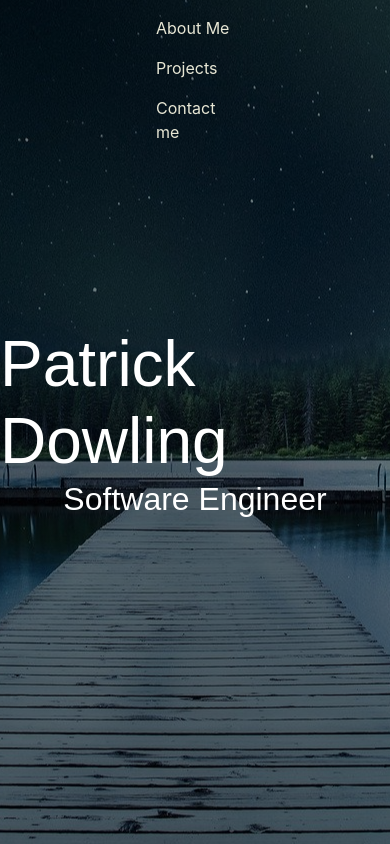
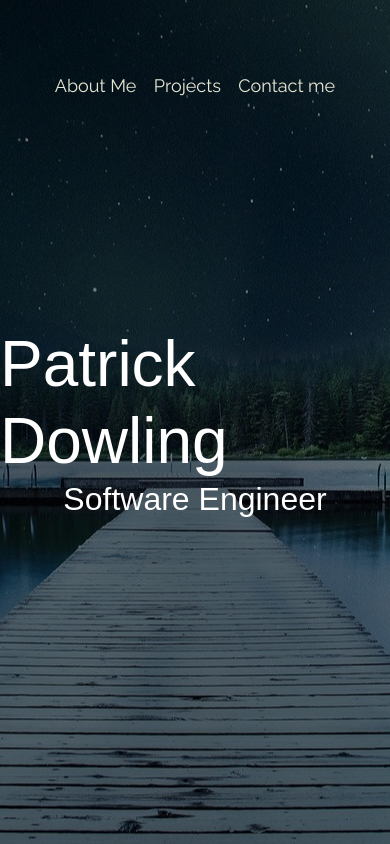
Before and after one commit to patrickdowling41/portfolio-react, a React (Create React App) app in the folder portfolio/: page / in a window 390 px wide. Shown: the top 844 px of the page. Built offline with nearby package versions, Linux system fonts and the light colour scheme; a web font is replaced by a local one.

Commit message:
Fixed nav responsiveness

```diff
--- a/portfolio/src/components/nav/nav.scss
+++ b/portfolio/src/components/nav/nav.scss
@@ -12,20 +12,13 @@ $brandingGreen: #4DB33D;
     display: flex;
     position: absolute;
     width: 100vw;
-    padding: 4% 40% 0 40%;
+    padding-top: 8vh;
     z-index: 500;
 }
 
 // This is the nav used when user scrolls up from anywhere below the top of the screen.
 .nav-scrolled {
-    transition-duration: 0.25s;
-    background-color: $navColour;
-    position: fixed;
-    display: flex;
-    padding: 1.5% 40% 0 40%;
-    top: 0;
-    width: 100vw;
-    z-index: 500;
+    display: none;
 }
 
 .container-selected {
@@ -36,17 +29,22 @@ $brandingGreen: #4DB33D;
 .links-container {
     display: flex;
     flex-wrap: wrap;
-    flex:1;
-    justify-content: space-between;
+    justify-content: center;
+    flex: 1;
 }
 
     ul {
         text-decoration: none;
+        font-family: Raleway;
+        font-size: 18px;
         color: #e8e7d5;
+        padding: 4px;
+        margin: 0 1.2vw 0 1.2vw;
     }
     ul:hover{
         color: $brandingGreen;
         transition-duration: 0.2s;
         text-decoration: none;
+        padding: 4px;
         cursor: pointer;
     }
--- a/portfolio/src/components/projects/projects.scss
+++ b/portfolio/src/components/projects/projects.scss
@@ -1,5 +1,4 @@
 $amMarginVal: 2% 10% 2% 10%;
-
 $project-bg: #2F2F2F;
 $brandingGreen: #4DB33D;
 
```
